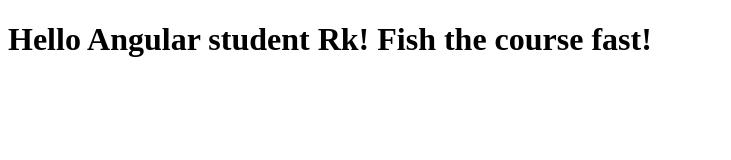
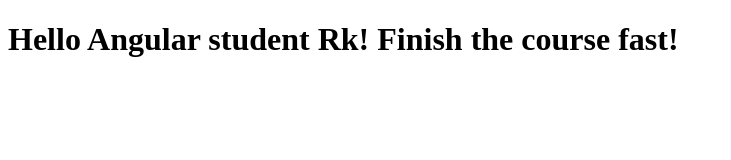
Before and after one commit to rk250023/Angularjs_rep, a plain HTML site: page index.html in a window 1280 px wide. Shown: the whole page, without its empty margins (0-731 px from the left). Drawn offline with Linux system fonts and the light colour scheme.

Commit message:
next version of web file

```diff
--- a/index.html
+++ b/index.html
@@ -5,6 +5,6 @@
      <title>Hello Angular</title>
    </head>
    <body>
-     <h1>Hello Angular student Rk! Fish the course fast!</h1>
+     <h1>Hello Angular student Rk! Finish the course fast!</h1>
    </body>
    </html>
```
